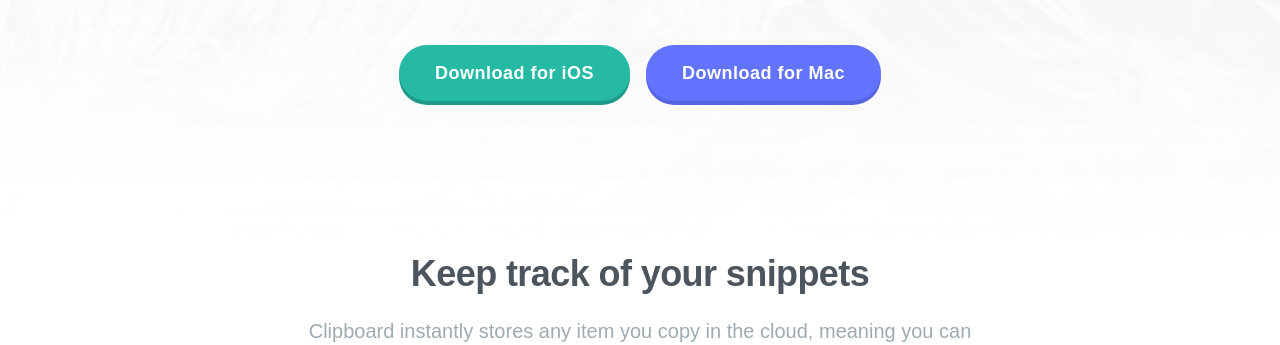
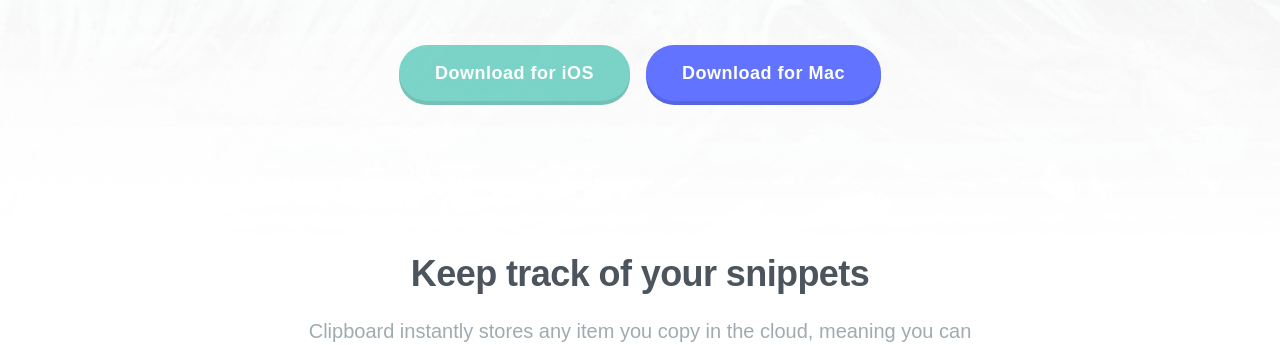
Before and after one commit to samadjei/Clipboard-Landing-Page, a plain HTML site: page index.html in a window 1280 px wide. In both pictures the pointer is over the button 514 px from the left and 527 px from the top of the page. Shown: the part 455-800 px from the top of the page. Drawn offline with Linux system fonts and the light colour scheme; a web font is replaced by a local one.

Commit message:
added button hover state

```diff
--- a/style.css
+++ b/style.css
@@ -91,6 +91,11 @@ h3 {
 	line-height: 3rem;
 	letter-spacing: 0.5px;
 	font-weight: 600;
+}
+
+.btn:hover {
+	opacity: 0.6;
+	cursor: pointer;
 }
 
 /* Give buttons a 3d effect */
```
